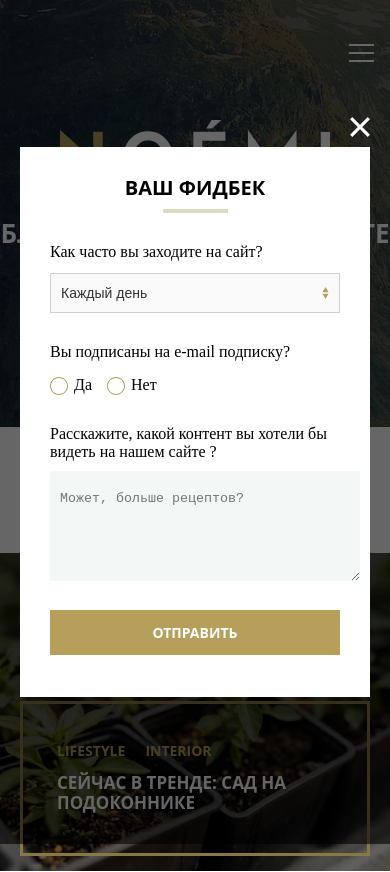
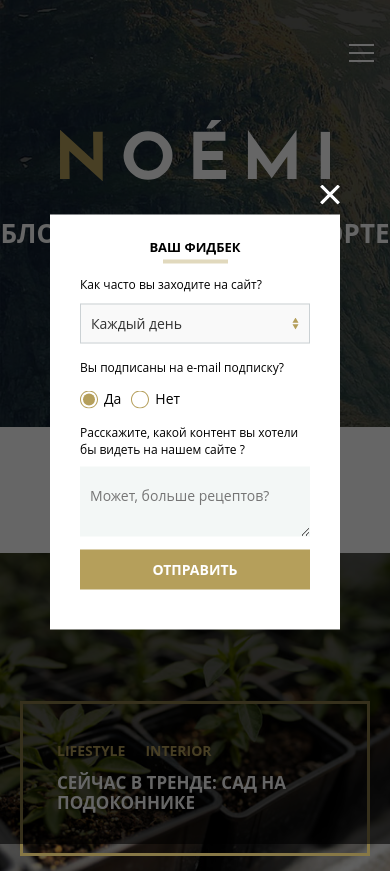
Before and after one commit to Zakhar021/diplom-mq, a plain HTML site: page index.html in a window 390 px wide. Shown: the top 872 px of the page. Drawn offline with Linux system fonts and the light colour scheme; a web font is replaced by a local one.

Commit message:
Add files via upload

```diff
--- a/css/style.css
+++ b/css/style.css
@@ -646,6 +646,25 @@ sup {
     background-position: center right;
     background-size: 20px;
 }
+.title_popup_h3 {
+    box-sizing: content-box;
+    text-transform: uppercase;
+    color: #000000;
+    text-align: center;
+    font-size: 20px;
+    line-height: 42px;
+    font-weight: 700;
+    font-family: "Open Sans", sans-serif;
+    height: 7%;
+    margin-bottom: 10%;
+}
+.title_popup_h3::after {
+    content: "";
+    display: block;
+    width: 65px;
+    border-bottom: 4px solid #e1d9bd;
+    margin: 0 auto;
+}
 .popup_container {
     box-sizing: border-box;
     width: 350px;
@@ -655,26 +674,16 @@ sup {
     left: 50%;
     transform: translate(-50%, -50%);
     padding: 20px 30px 40px;
+    font-size: 14px;
+    line-height: 17px;
+    font-weight: 400;
+    font-family: "Open Sans", sans-serif;
 
     background-color: #fff;
     z-index: 5;
 }
-.title_popup_h3 {
-    text-transform: uppercase;
-    color: #000000;
-    text-align: center;
-    margin-bottom: 30px;
-    font-size: 20px;
-    line-height: 42px;
-    font-weight: 700;
-    font-family: "Open Sans", sans-serif;
-}
-.title_popup_h3::after {
-    content: "";
-    display: block;
-    width: 65px;
-    border-bottom: 4px solid #e1d9bd;
-    margin: 0 auto;
+.container_form {
+    height: 88%;
 }
 .select {
     box-sizing: border-box;
@@ -690,7 +699,7 @@ sup {
     background-color: #f9f9f9;
 
     font-size: 14px;
-    font-family: Arial,sans-serif;
+    font-family: "Open Sans", sans-serif;
     color: #333333;
 
     -webkit-appearance:none;
@@ -701,10 +710,6 @@ sup {
     background-position: right 10px  center;
     background-size: 7px;
 }
-
-
-
-
 .popup_radio {
     margin-top: 30px;
 }
@@ -721,6 +726,9 @@ sup {
     height:1px;
     width:1px;
 }
+.radio_btn2 {
+    margin-left: 10px;
+}
 .radio_text::before {
     content: "";
     display: inline-block;
@@ -736,30 +744,32 @@ sup {
     background-position: center center;
     background-size:18px;
 }
-.radio_1:checked ~ .radio_text::before {
+input[type=radio]:checked + .radio_text::before {
     background-image: url("../svg/form-circle.svg");
 }
-
-
-
-
 .popup_text {
     margin-top: 30px;
+
 }
 .popup_form_text {
+    box-sizing: border-box;
     margin-top: 10px;
     max-width: 100%;
     min-width: 100%;
-    max-height: 70px;
-    min-height: 70px;
+    height: 140px;
     background-color: #f3f7f6;
     border: 0;
     padding: 20px 10px;
+    font-size: 14px;
+    line-height: 17px;
+    font-weight: 400;
+    font-family: "Open Sans", sans-serif;
 }
 .popup_button {
     margin-top: 25px;
     width: 100%;
-    height: 45px;
+
+
     text-transform: uppercase;
     font-size: 14px;
     line-height: 40px;
@@ -1061,4 +1071,28 @@ sup {
         max-width: 100%;
     }
 
+    .title_popup_h3 {
+        font-size: 13px;
+        line-height: 25px;
+        margin-bottom: 15px;
+    }
+    .popup_container {
+        width: 290px;
+        height: 415px;
+    }
+    .select_label, .popup_title_radio, .popup_title_text {
+        font-size: 12px;
+        line-height: 14px;
+    }
+    .popup_radio, .popup_text {
+        margin-top: 14px;
+    }
+    .popup_form_text {
+        height: 70px;
+    }
+    .popup_button {
+        margin-top: 10px;
+    }
+
+
 }
--- a/index.html
+++ b/index.html
@@ -511,7 +511,7 @@
         <h3 class="title_popup_h3">
             Ваш фидбек
         </h3>
-        <div>
+        <div class="container_form">
             <form action="#0" class="popup_form">
                 <div class="popup_select">
                     <label class="select_group">
@@ -527,27 +527,23 @@
                 <div class="popup_radio">
                     <span class="popup_title_radio">Вы подписаны на e-mail подписку?</span>
                     <div class="radio_container">
-                        <div class="item_radio">
-                            <label for="radio_1">
+                        <label for="radio_1" class="radio_btn1">
                             <input id="radio_1" type="radio" name="radio" value="1" checked>
                             <span class="radio_text">Да</span>
                         </label>
-                        </div>
-                        <div class="item_radio">
-                            <label for="radio_2">
+                        <label for="radio_2" class="radio_btn2">
                             <input id="radio_2" type="radio" name="radio" value="2">
                             <span class="radio_text">Нет</span>
                         </label>
                     </div>
                 </div>
-                </div>
                 <div class="popup_text">
                     <label>
-                        <span>Расскажите, какой контент вы хотели бы видеть на нашем сайте ?</span>
+                        <span class="popup_title_text">Расскажите, какой контент вы хотели бы видеть на нашем сайте ?</span>
                         <textarea class="popup_form_text" placeholder="Может, больше рецептов?"></textarea>
                     </label>
                 </div>
-                <div>
+                <div class="container_form_btn">
                     <button class="popup_button">
                         Отправить
                     </button>
```
Lines whose indentation alone changed are shown as unchanged.
